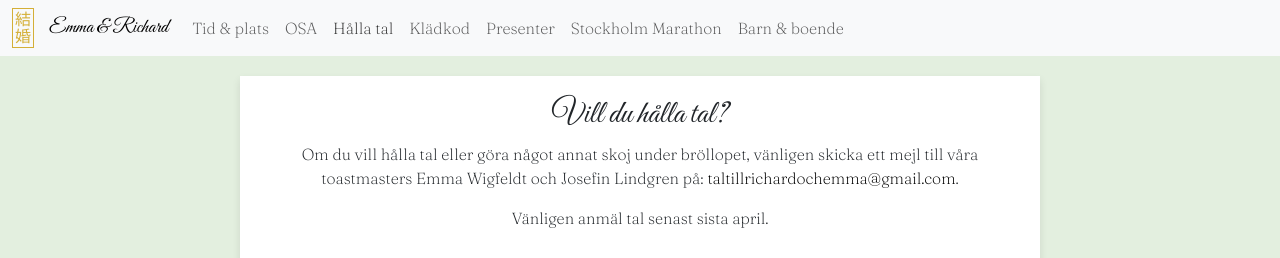
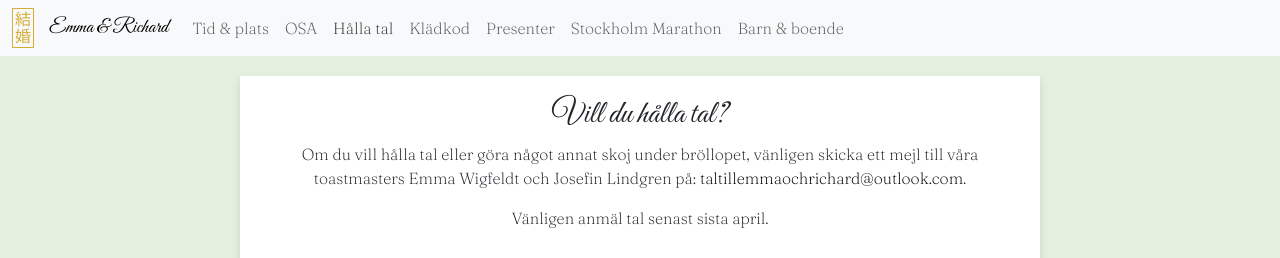
Before and after one commit to richarduggelberg/wedding, a React (Vite) app: page / in a window 1280 px wide. Both pictures are taken after a click on the link "Hålla tal". Shown: the top 258 px of the page. Built offline with nearby package versions, Linux system fonts and the light colour scheme.

Commit message:
wip changes

```diff
--- a/src/components/SpeechPage.tsx
+++ b/src/components/SpeechPage.tsx
@@ -29,10 +29,10 @@ const SpeechPage = () => {
           vänligen skicka ett mejl till våra toastmasters Emma Wigfeldt och
           Josefin Lindgren på:&nbsp;
           <a
-            href="mailto:taltillrichardochemma@gmail.com"
+            href="mailto:taltillemmaochrichard@outlook.com"
             style={{ color: "black", textDecoration: "none" }}
           >
-            taltillrichardochemma@gmail.com
+            taltillemmaochrichard@outlook.com
           </a>
           .
         </p>
```
